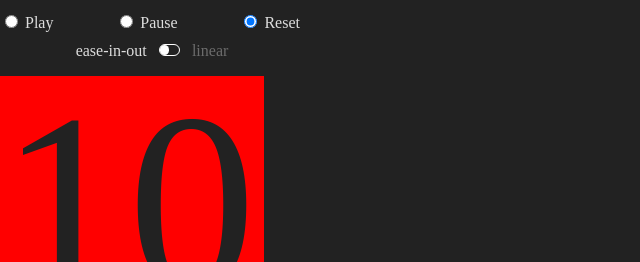
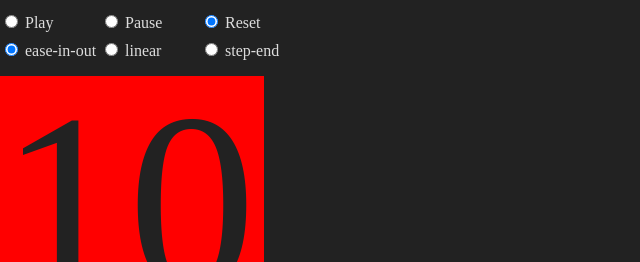
Before and after one commit to MERNCraft/colour-countdown, a plain HTML site: page index.html in a window 1280 px wide. Shown: the top 262 px of the page, without its empty margins (0-640 px from the left). Drawn offline with Linux system fonts and the light colour scheme.

Commit message:
Replace timing checkbox with 3 radio buttons

```diff
--- a/index.html
+++ b/index.html
@@ -12,7 +12,7 @@
 
   <main>
     <div id="settings">
-      <div id="controls">
+      <div>
         <label>
           <input
             type="radio"
@@ -40,19 +40,33 @@
         </label>
       </div>
 
-      <label
-        class="two-way"
-      >
-        <input
-          id="linear"
-          type="checkbox"
-        >
-        <span class="pre">ease-in-out</span>
-        <span class="slot">
-          <span class="slider"></span>
-        </span>
-        <span class="post">linear</span>
-      </label>
+      <div>
+        <label>
+          <input
+            type="radio"
+            name="timing"
+            id="ease-in-out"
+            checked
+          >
+          <span>ease-in-out</span>
+        </label>
+        <label>
+          <input
+            type="radio"
+            name="timing"
+            id="linear"
+          >
+          <span>linear</span>
+        </label>
+        <label>
+          <input
+            type="radio"
+            name="timing"
+            id="step-end"
+          >
+          <span>step-end</span>
+        </label>
+      </div>
     </div>
 
     <div id="animation"></div>
--- a/styles.css
+++ b/styles.css
@@ -10,6 +10,10 @@ body {
 
 body:has(#linear:checked) {
   --timing: linear;
+}
+
+body:has(#step-end:checked) {
+  --timing: step-end;
 }
 
 main {
@@ -26,13 +30,13 @@ div#settings {
   margin-top: 12px;
   height: 48px;
 
-  div#controls {
+  div {
     display: flex;
     justify-content: space-between;
-  }
 
-  label {
-    align-self: center;
+    label {
+      flex: 1;
+    }
   }
 }
 
@@ -75,71 +79,6 @@ body:has(input#paused:checked) div#animation {
 100% { background-color: #f00; }
 }
 
-/* SLIDER-TYPE CHECKBOXES // // // // / SLIDER-TYPE CHECKBOXES */
-
-label {
-  --size: 0.6em;
-  --onColor: rgb(255,255,255);
-  --offColor: rgba(255,255,255,0.333);
-  --dullColor: rgba(255,255,255,0.125);
-}
-
-input[type=checkbox] {
-  width: 0;
-  height: 0;
-  opacity: 0;
-  padding: 0;
-  margin: 0;
-  border: none;
-}
-
-input[type=checkbox] ~ span.slot {
-  display: inline-block;
-  position: relative;
-  margin: 0 0.5em;
-  width: calc(2 * var(--size));
-  height: var(--size);
-  border: 0.02em solid var(--offColor);
-  border-radius: var(--size);
-  background-color: var(--dullColor);
-}
-
-input[type=checkbox]:checked ~ span.slot,
-.two-way input[type=checkbox] ~ span.slot {
-  border-color: var(--onColor);
-  background-color: transparent;
-}
-
-input[type=checkbox] ~ span span{
-  display: inline-block;
-  position: absolute;
-  margin: 0;
-  width: var(--size);
-  height: var(--size);
-  left: 0;
-  top: 0;
-
-  background-color: var(--offColor);
-  border-radius: var(--size);
-  transition: all 0.25s;
-}
-
-.two-way input[type=checkbox] ~ span span {
-  background-color: var(--onColor);
-}
-
-input[type=checkbox]:checked ~ span  span {
-  left: var(--size);
-  background-color: var(--onColor);
-}
-
-.two-way input[type=checkbox]:not(:checked) ~ span:last-of-type {
-  color: var(--offColor);
-}
-
-.two-way input[type=checkbox]:checked ~ span:first-of-type {
-  color: var(--offColor);
-}
 
 /* Show the GitHub logo */
 a.github {
```
